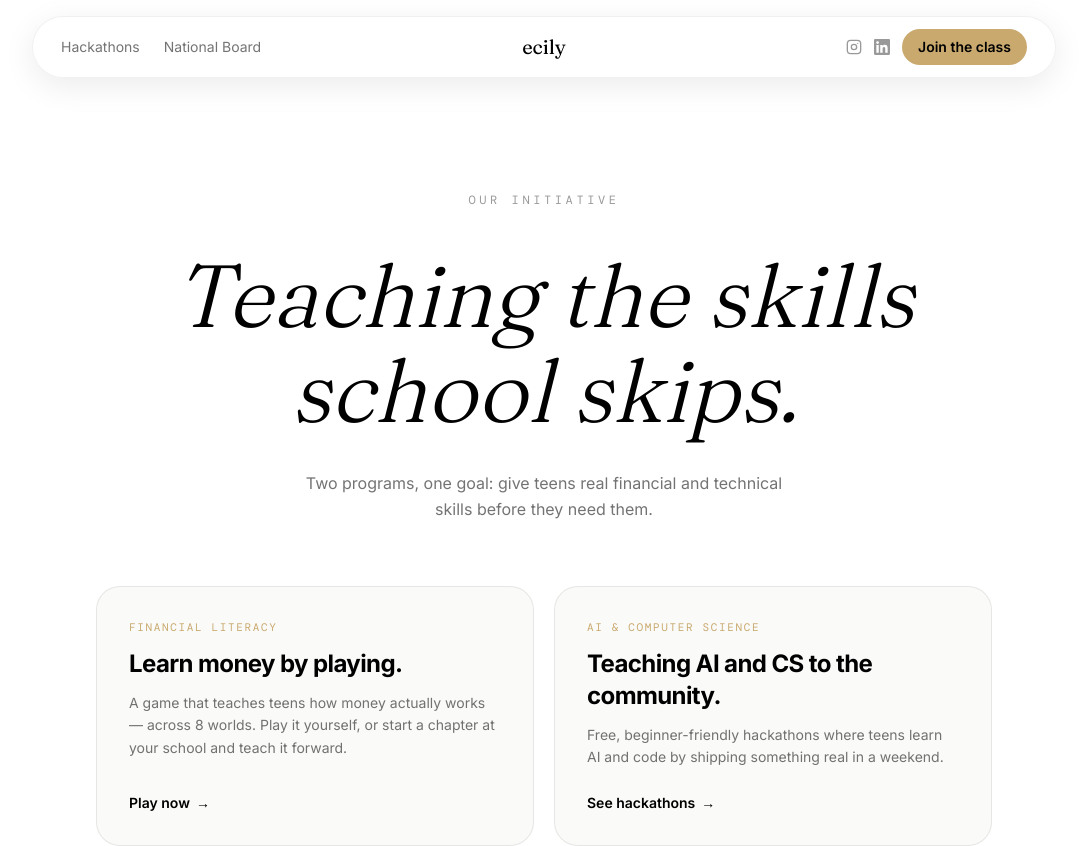
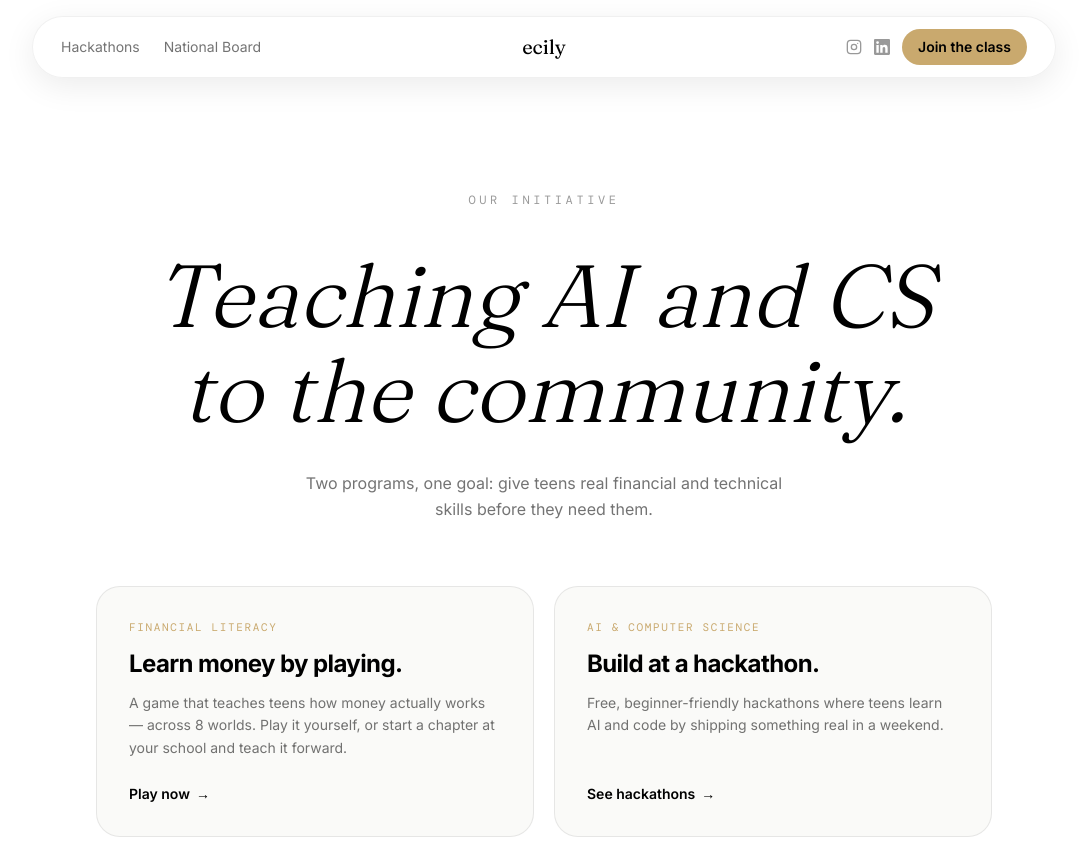
Before and after one commit to krishayyy/ecily, a Next.js app: page / in a window 1280 px wide. Shown: the top 846 px of the page, without its empty margins (96-1183 px from the left). Built offline with nearby package versions, Linux system fonts and the light colour scheme; a web font is replaced by a local one.

Commit message:
Move Teaching AI and CS to the community to the main headline

```diff
--- a/components/Hero.tsx
+++ b/components/Hero.tsx
@@ -19,7 +19,7 @@ const initiatives = [
   },
   {
     eyebrow: "AI & Computer Science",
-    title: "Teaching AI and CS to the community.",
+    title: "Build at a hackathon.",
     body: "Free, beginner-friendly hackathons where teens learn AI and code by shipping something real in a weekend.",
     cta: "See hackathons",
     href: "/hackathons",
@@ -41,9 +41,9 @@ export default function Hero() {
           {...fadeUp(0.1)}
           className="font-serif italic font-light text-[clamp(2.5rem,7vw,5.5rem)] leading-[1.08] text-black"
         >
-          Teaching the skills
+          Teaching AI and CS
           <br />
-          school skips.
+          to the community.
         </motion.h1>
 
         <motion.p
```
